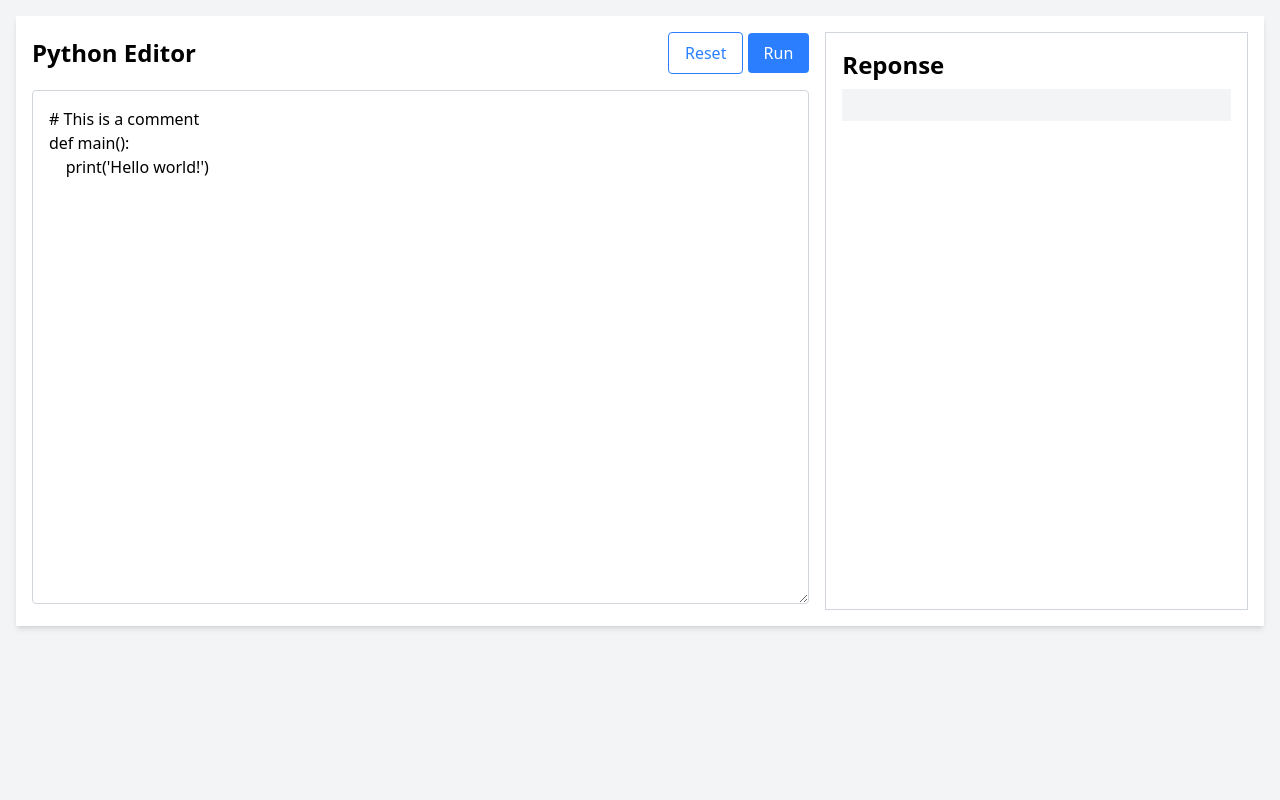
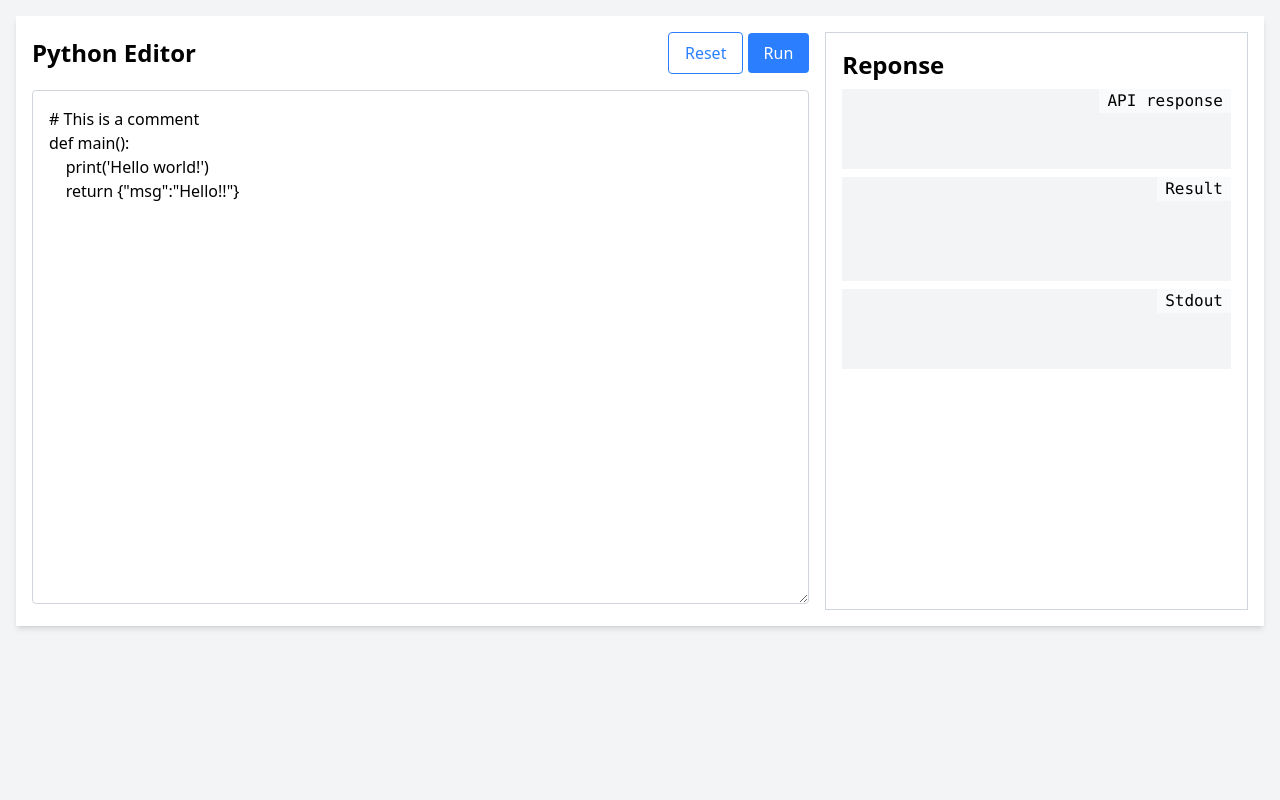
Before and after one commit to MS-00/python-execute-service, a Flask app: page /script/editor in a window 1280 px wide. Run offline with Flask 3, Linux system fonts and the light colour scheme; parts of the project's set-up code (start-up, migrations or seed data) failed here and were passed over.

Commit message:
Implemented script controls and execution, added response display to template

```diff
--- a/src/__init__.py
+++ b/src/__init__.py
@@ -7,7 +7,7 @@
     app = Flask(__name__)
 
     logging.basicConfig(
-        filename="logs/record.log",
+        filename="record.log",
         level=logging.DEBUG,
         format=f"%(asctime)s %(levelname)s %(name)s %(threadName)s : %(message)s",
     )
--- a/src/routes/script.py
+++ b/src/routes/script.py
@@ -1,5 +1,8 @@
 from flask import Blueprint, jsonify, request, render_template
 
+import logging
+import io
+import sys
 
 script_bp = Blueprint("script", __name__)
 
@@ -17,4 +20,35 @@
     if not script:
         return jsonify({"error": "No script provided"}), 400
 
-    return jsonify({"result": "some result", "stdout": "some output"}), 200
+    local_namespace = {}
+
+    try:
+        # Redirect stdout to capture print output
+        stdout_buffer = io.StringIO()
+        sys_stdout_original = sys.stdout
+        sys.stdout = stdout_buffer
+
+        try:
+            exec(script, {}, local_namespace)
+
+            # Check if 'main' is in the local namespace and is callable
+            if "main" in local_namespace and callable(local_namespace["main"]):
+                result = local_namespace["main"]()
+                # Check if result is a dict (JSON serializable)
+                if not isinstance(result, dict):
+                    return jsonify(
+                        {"error": "'main' must return a JSON-serializable dict"}
+                    ), 400
+            else:
+                return jsonify(
+                    {"error": "'main' function not found or not callable"}
+                ), 400
+        finally:
+            sys.stdout = sys_stdout_original
+
+        stdout = stdout_buffer.getvalue()
+    except Exception as e:
+        logging.error(f"Error executing script: {e}")
+        return jsonify({"error": str(e)}), 500
+
+    return jsonify({"result": result, "stdout": stdout}), 200
--- a/src/static/css/style.css
+++ b/src/static/css/style.css
@@ -1,3 +1,7 @@
 button:hover {
     cursor: pointer;
 }
+
+pre {
+    white-space: pre-wrap;
+}
--- a/src/static/js/main.js
+++ b/src/static/js/main.js
@@ -37,7 +37,8 @@
         textarea.value =
             "# This is a comment\n" +
             "def main():\n" +
-            "\tprint('Hello world!')\n";
+            "\tprint('Hello world!')\n" +
+            '\treturn {"msg":"Hello!!"}\n';
     }
 
     const resetButton = document.getElementById("reset-button");
@@ -47,10 +48,23 @@
 
         setDemoCode();
 
-        const pre = document.querySelector("#script-result pre");
+        const pres = document.querySelectorAll("#script-result pre");
 
-        pre.textContent = "";
+        pres.forEach((pre) => {
+            pre.textContent = "";
+        });
     });
+
+    function setPreContent(pre, text) {
+        const span = pre.querySelector("span");
+
+        pre.innerHTML = "";
+        if (span) {
+            pre.appendChild(span);
+        }
+
+        pre.appendChild(document.createTextNode(text || ""));
+    }
 
     const form = document.querySelector("form");
 
@@ -68,9 +82,18 @@
         })
             .then((response) => response.json())
             .then((data) => {
-                const pre = document.querySelector("#script-result pre");
-
-                pre.textContent = JSON.stringify(data, null, 2);
+                setPreContent(
+                    document.querySelector("#script-result #json-response"),
+                    JSON.stringify(data, null, 2)
+                );
+                setPreContent(
+                    document.querySelector("#script-result #json-result"),
+                    JSON.stringify(data.result, null, 2)
+                );
+                setPreContent(
+                    document.querySelector("#script-result #json-stdout"),
+                    data.stdout
+                );
             })
             .catch((error) => {
                 console.error("Error:", error);
--- a/src/templates/editor.html
+++ b/src/templates/editor.html
@@ -19,9 +19,7 @@
         ></script>
     </head>
     <body>
-        <main
-            class="flex flex-col  min-h-screen bg-gray-100 p-4"
-        >
+        <main class="flex flex-col min-h-screen bg-gray-100 p-4">
             <div class="flex gap-4 w-full p-4 bg-white shadow-md">
                 <div id="code-editore" class="flex-2">
                     <form method="post" action="/script/execute">
@@ -65,7 +63,24 @@
                     class="flex-1 p-4 border border-gray-300"
                 >
                     <h1 class="text-2xl font-bold mb-2">Reponse</h1>
-                    <pre class="bg-gray-100 w-full h-auto p-4"></pre>
+                    <pre
+                        id="json-response"
+                        class="relative bg-gray-100 w-full h-auto p-4 mb-2"
+                    >
+                        <span class="absolute right-0 top-0 px-2 bg-gray-50">API response</span>
+                    </pre>
+                    <pre
+                        id="json-result"
+                        class="relative bg-gray-100 w-full h-auto p-4 mb-2"
+                    >
+                        <span class="absolute right-0 top-0 px-2 bg-gray-50">Result</span>
+                    </pre>
+                    <pre
+                        id="json-stdout"
+                        class="relative bg-gray-100 w-full h-auto p-4"
+                    >
+                        <span class="absolute right-0 top-0 px-2 bg-gray-50">Stdout</span>
+                    </pre>
                 </div>
             </div>
         </main>
```
